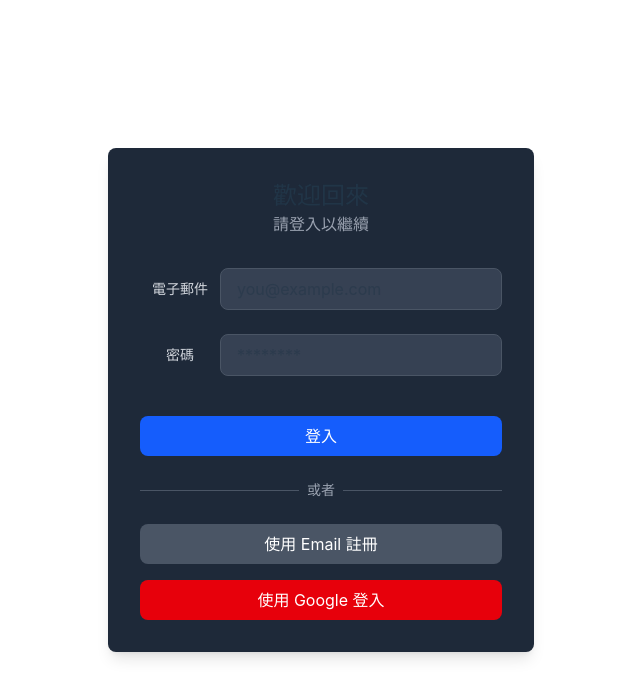
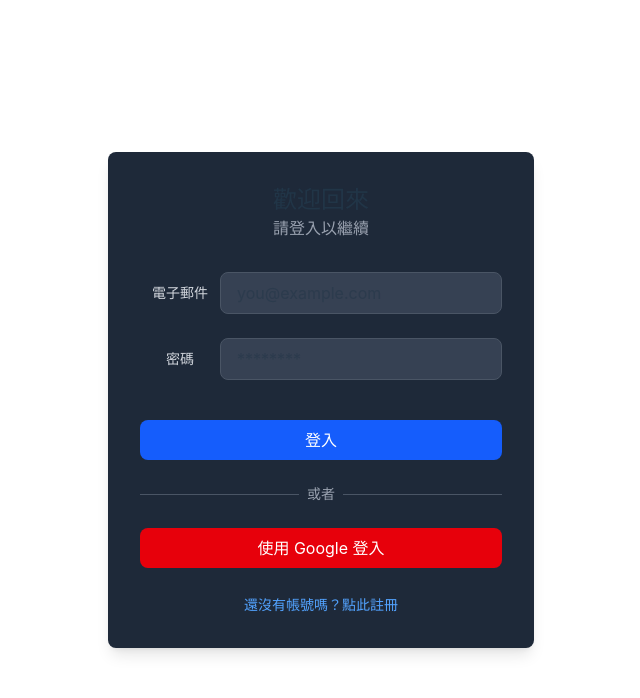
Before and after one commit to GuaGua0216/clipboard, a React (Vite) app: page / in a window 1280 px wide. Shown: the top 698 px of the page, without its empty margins (319-959 px from the left). Built offline with nearby package versions, Linux system fonts and the light colour scheme; no server answers.

Commit message:
firebase登入大成功！(下一步做使用者內容儲存到firestore)

```diff
--- a/src/components/login.tsx
+++ b/src/components/login.tsx
@@ -1,51 +1,41 @@
-// 你的檔案： src/firebase/Login.tsx (或你放的路徑)
+// 你的檔案： src/components/login.tsx
 
-import React from 'react'
-// 1. 匯入 useState
-import { useState } from 'react';
-
-// 2. 從你的設定檔匯入 auth
-import { auth } from '../firebase/firebaseConfig'; // 確保 @/ 路徑是正確的
-
-// 3. 匯入 Firebase Auth 的相關函式
+import React, { useState } from 'react';
+import { auth } from '../firebase/firebaseConfig';
 import {
-
-  // Email/Password
-  createUserWithEmailAndPassword, // 註冊
-  signInWithEmailAndPassword,   // 登入
-
-  // Google
+  createUserWithEmailAndPassword,
+  signInWithEmailAndPassword,
   GoogleAuthProvider,
   signInWithPopup,
-
 } from "firebase/auth";
-  // (可選) 處理錯誤
 import { FirebaseError } from 'firebase/app';
 
-// 你原本的 Props (用於通知父組件登入成功)
-// 你原本的 Props (用於通知父組件登入成功)
 type LoginProps = {
   onLoginSuccess: () => void;
 }
 
 export default function Login({ onLoginSuccess }: LoginProps) {
-  // --- A. 加入 State ---
+  // --- A. 狀態 ---
   const [email, setEmail] = useState('');
   const [password, setPassword] = useState('');
-  const [errorMsg, setErrorMsg] = useState(''); // 用來顯示 Firebase 錯誤
-  const [isLoading, setIsLoading] = useState(false); // 增加讀取狀態
+  const [errorMsg, setErrorMsg] = useState('');
+  const [isLoading, setIsLoading] = useState(false);
 
-  // --- B. Email/Password 登入 (你原本的 handleSubmit) ---
+  // ⭐️ 1. 新增一個狀態來切換模式
+  const [isLoginMode, setIsLoginMode] = useState(true); // 預設為 true (登入模式)
+
+  // --- B. 主要提交函式 (會根據模式切換) ---
   const handleSubmit = async (e: React.FormEvent) => {
     e.preventDefault();
     setErrorMsg('');
     setIsLoading(true);
 
+    if (isLoginMode) {
+      // --- 登入邏輯 ---
       try {
-      // 呼叫 Firebase 的 Email/Password 登入
         await signInWithEmailAndPassword(auth, email, password);
         console.log('Firebase 登入成功！');
-      onLoginSuccess(); // 呼叫 prop
+        onLoginSuccess();
       } catch (error) {
         console.error("登入失敗:", error);
         let message = '登入失敗，請稍後再試。';
@@ -58,17 +48,12 @@
       } finally {
         setIsLoading(false);
       }
-  }
-
-  // --- C. Email/Password 註冊 ---
-  const handleSignUp = async () => {
-    setErrorMsg('');
-    setIsLoading(true);
+    } else {
+      // --- 註冊邏輯 ---
       try {
-      // 呼叫 Firebase 的註冊
         await createUserWithEmailAndPassword(auth, email, password);
         console.log('Firebase 註冊成功！');
-      onLoginSuccess(); // 註冊後通常也會直接登入
+        onLoginSuccess(); // 註冊後直接登入
       } catch (error) {
         console.error("註冊失敗:", error);
         let message = '註冊失敗';
@@ -83,10 +68,12 @@
       } finally {
         setIsLoading(false);
       }
-  };
+    }
+  }
 
-  // --- D. Google 登入 ---
+  // --- C. Google 登入 (保持不變) ---
   const handleGoogleLogin = async () => {
+    // ... (這裡的程式碼跟你原來的一樣，保持不變) ...
     setErrorMsg('');
     setIsLoading(true);
     const provider = new GoogleAuthProvider();
@@ -96,7 +83,6 @@
       onLoginSuccess();
     } catch (error) {
       console.error("Google 登入失敗:", error);
-      // 如果不是使用者主動關閉視窗，才顯示錯誤
       if (error instanceof FirebaseError && error.code !== 'auth/popup-closed-by-user') {
          setErrorMsg('Google 登入失敗');
       }
@@ -105,16 +91,30 @@
     }
   };
 
-  // --- E. 你的 JSX 介面 ---
+  // ⭐️ 2. 建立一個切換模式的輔助函式
+  const toggleMode = () => {
+    setIsLoginMode(!isLoginMode); // 反轉模式
+    setErrorMsg(''); // 清除錯誤訊息
+  }
+
+  // --- D. 你的 JSX 介面 (已修改) ---
   return (
     <div className="max-w-md w-full mx-auto">
       <div className="bg-gray-800 p-8 rounded-lg shadow-lg">
+
+        {/* ⭐️ 3. 標題和副標題根據模式改變 */}
         <div className="text-center mb-8">
-          <h2 className="text-2xl font-bold">歡迎回來</h2>
-          <p className="text-gray-400">請登入以繼續</p>
+          <h2 className="text-2xl font-bold">
+            {isLoginMode ? '歡迎回來' : '建立您的帳號'}
+          </h2>
+          <p className="text-gray-400">
+            {isLoginMode ? '請登入以繼續' : '請輸入資訊以註冊'}
+          </p>
         </div>
 
-        {/* 主要登入表單 */}
+        {/* ⭐️ 4. 表單現在統一由 handleSubmit 處理
+              (handleSubmit 內部會檢查 isLoginMode)
+        */}
         <form onSubmit={handleSubmit} className="space-y-6">
           <div className="flex items-center">
             <label
@@ -153,18 +153,18 @@
             />
           </div>
 
-          {/* 顯示錯誤訊息的地方 */}
           {errorMsg && (
             <p className="text-red-500 text-sm text-center">{errorMsg}</p>
           )}
 
           <div>
+            {/* ⭐️ 5. 主要按鈕的文字會根據模式改變 */}
             <button
               type="submit"
               disabled={isLoading}
               className="w-full bg-blue-600 text-white py-2 px-4 rounded-lg hover:bg-blue-700 focus:outline-none focus:ring-2 focus:ring-offset-2 focus:ring-blue-500 transition-colors duration-300 mt-4 disabled:opacity-50"
             >
-              {isLoading ? '處理中...' : '登入'}
+              {isLoading ? '處理中...' : (isLoginMode ? '登入' : '註冊')}
             </button>
           </div>
         </form>
@@ -179,17 +179,10 @@
           </div>
         </div>
 
-        {/* 新增的註冊與 Google 登入按鈕 */}
+        {/* ⭐️ 6. 移除 "使用 Email 註冊" 按鈕,
+              Google 登入按鈕保持不變
+        */}
         <div className="space-y-4">
-          <button
-            type="button" // 注意：type="button" 才不會觸發 form submit
-            onClick={handleSignUp}
-            disabled={isLoading}
-            className="w-full bg-gray-600 text-white py-2 px-4 rounded-lg hover:bg-gray-700 transition-colors duration-300 disabled:opacity-50"
-          >
-            {isLoading ? '處理中...' : '使用 Email 註冊'}
-          </button>
-
           <button
             type="button"
             onClick={handleGoogleLogin}
@@ -200,6 +193,19 @@
           </button>
         </div>
 
+        {/* ⭐️ 7. 新增切換模式的文字連結 */}
+        <div className="text-center mt-6">
+          <button
+            type="button"
+            onClick={toggleMode}
+            className="text-sm text-blue-400 hover:text-blue-300 transition-colors"
+          >
+            {isLoginMode
+              ? '還沒有帳號嗎？點此註冊'
+              : '已經有帳號了？點此登入'}
+          </button>
+        </div>
+
       </div>
     </div>
   )
--- a/src/firebase/firebaseConfig.ts
+++ b/src/firebase/firebaseConfig.ts
@@ -7,6 +7,7 @@
 
 // Your web app's Firebase configuration
 // For Firebase JS SDK v7.20.0 and later, measurementId is optional
+
 const firebaseConfig = {
   apiKey: import.meta.env.VITE_FIREBASE_API_KEY,
   authDomain: import.meta.env.VITE_FIREBASE_AUTH_DOMAIN,
```
Lines whose indentation alone changed are shown as unchanged.
